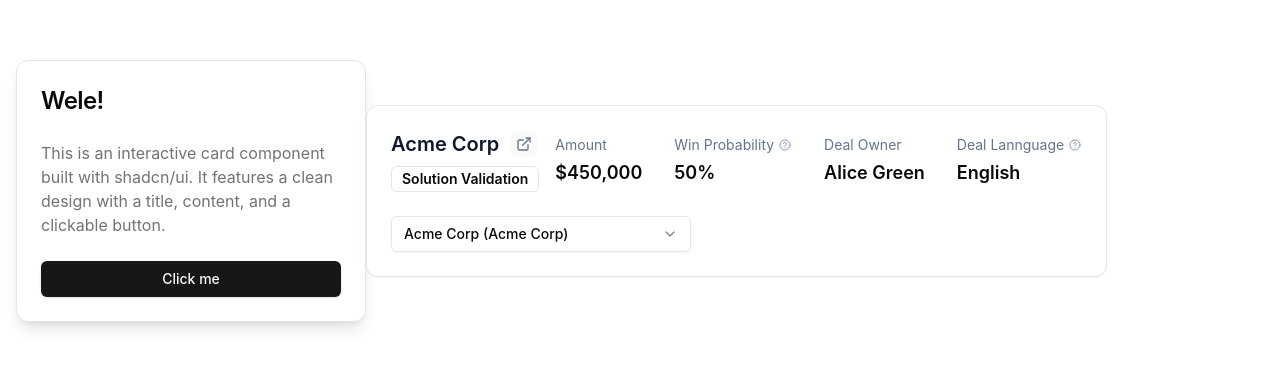
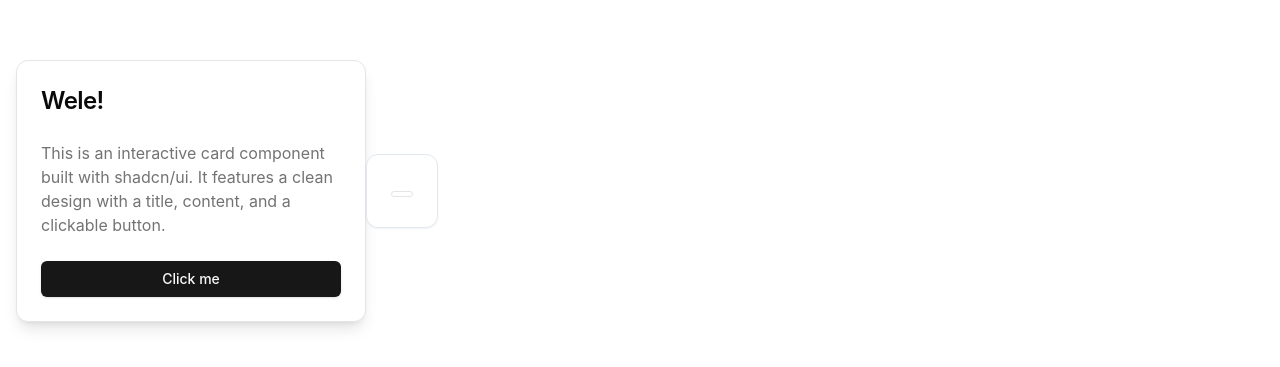
Before and after one commit to narratic/components, a React (Vite) app: page / in a window 1280 px wide. Shown: the part 209-576 px from the top of the page. Built offline with nearby package versions, Linux system fonts and the light colour scheme.

Commit message:
simple header

```diff
--- a/src/components/deal-insights/DealHeader.tsx
+++ b/src/components/deal-insights/DealHeader.tsx
@@ -1,37 +1,21 @@
 // import { useNavigate } from "react-router-dom";
-import { ExternalLink, HelpCircle } from "lucide-react";
-import { Button } from "@/components/ui/button";
-import {
-  Select,
-  SelectContent,
-  SelectItem,
-  SelectTrigger,
-  SelectValue,
-} from "@/components/ui/select";
-import {
-  Tooltip,
-  TooltipContent,
-  TooltipProvider,
-  TooltipTrigger,
-} from "@/components/ui/tooltip";
+
 import { Badge } from "@/components/ui/badge";
-import { Card, CardContent, CardHeader } from "@/components/ui/card";
-import { getLanguageName } from "@/lib/utils";
-import { deals } from "@/data/mockData";
-import { Deal } from "@/types";
+import { Card, CardHeader } from "@/components/ui/card";
 
 export interface DealHeaderProps {
-  deal: Deal;
+  dealStage: string;
+  dealName: string;
 }
 
-export function DealHeader({ deal }: DealHeaderProps) {
+export function DealHeader({ dealStage, dealName }: DealHeaderProps) {
   // const navigate = useNavigate();
 
   // const handleDealChange = (newDealId: string) => {
   //   if (newDealId !== deal.dealId) {
   //     navigate(`/deals/deal-insights/${newDealId}`, { replace: true });
   //   }
-  // };pa
+  // }
 
   return (
     <Card className="bg-white shadow-sm border-slate-200">
@@ -40,107 +24,15 @@ export function DealHeader({ deal }: DealHeaderProps) {
           <div className="space-y-2">
             <div className="flex items-center gap-3">
               <h2 className="text-xl font-semibold text-slate-900">
-                {deal.dealName}
+                {dealName}
               </h2>
-              <TooltipProvider>
-                <Tooltip>
-                  <TooltipTrigger asChild>
-                    <Button
-                      variant="ghost"
-                      size="sm"
-                      className="p-1 h-auto"
-                      onClick={() => window.open(deal.hubspotUrl, "_blank")}
-                    >
-                      <ExternalLink className="w-4 h-4 text-slate-500" />
-                    </Button>
-                  </TooltipTrigger>
-                  <TooltipContent>
-                    <p>View in HubSpot</p>
-                  </TooltipContent>
-                </Tooltip>
-              </TooltipProvider>
             </div>
             <Badge variant="outline" className="text-sm">
-              {deal.dealStage}
+              {dealStage}
             </Badge>
-          </div>
-
-          <div className="flex flex-col sm:flex-row gap-4 lg:gap-8">
-            <div className="space-y-1">
-              <p className="text-sm text-slate-500">Amount</p>
-              <p className="text-lg font-semibold">
-                ${deal.amount.toLocaleString()}
-              </p>
-            </div>
-
-            <div className="space-y-1">
-              <div className="flex items-center gap-1">
-                <p className="text-sm text-slate-500">Win Probability</p>
-                <TooltipProvider>
-                  <Tooltip>
-                    <TooltipTrigger asChild>
-                      <Button variant="ghost" size="sm" className="p-0 h-auto">
-                        <HelpCircle className="w-3 h-3 text-slate-400" />
-                      </Button>
-                    </TooltipTrigger>
-                    <TooltipContent className="max-w-xs">
-                      <p>
-                        Estimated chance of winning, based on prospect
-                        engagement, qualification status, risk factors, and
-                        historic deal outcomes at the current stage.
-                      </p>
-                    </TooltipContent>
-                  </Tooltip>
-                </TooltipProvider>
-              </div>
-              <p className="text-lg font-semibold">{deal.probability}%</p>
-            </div>
-
-            <div className="space-y-1">
-              <p className="text-sm text-slate-500">Deal Owner</p>
-              <p className="text-lg font-semibold">{deal.dealOwner}</p>
-            </div>
-
-            <div className="space-y-1">
-              <div className="flex items-center gap-1">
-                <p className="text-sm text-slate-500">Deal Lannguage</p>
-                <TooltipProvider>
-                  <Tooltip>
-                    <TooltipTrigger asChild>
-                      <Button variant="ghost" size="sm" className="p-0 h-auto">
-                        <HelpCircle className="w-3 h-3 text-slate-400" />
-                      </Button>
-                    </TooltipTrigger>
-                    <TooltipContent className="max-w-xs">
-                      <p>The main language of the deal.</p>
-                    </TooltipContent>
-                  </Tooltip>
-                </TooltipProvider>
-              </div>
-              <p className="text-lg font-semibold">
-                {getLanguageName(deal.dealLanguage)}
-              </p>
-            </div>
           </div>
         </div>
       </CardHeader>
-      <CardContent>
-        <Select value={deal.dealId}>
-          {/* <Select value={deal.dealId} onValueChange={handleDealChange}> */}
-          <SelectTrigger className="w-[300px]">
-            <SelectValue>
-              {deal.dealName} ({deal.company})
-            </SelectValue>
-          </SelectTrigger>
-          <SelectContent>
-            {deals.map((d) => (
-              <SelectItem key={d.dealId} value={d.dealId}>
-                {d.dealName} ({d.company})
-              </SelectItem>
-            ))}
-          </SelectContent>
-        </Select>
-      </CardContent>
     </Card>
   );
 }
```
